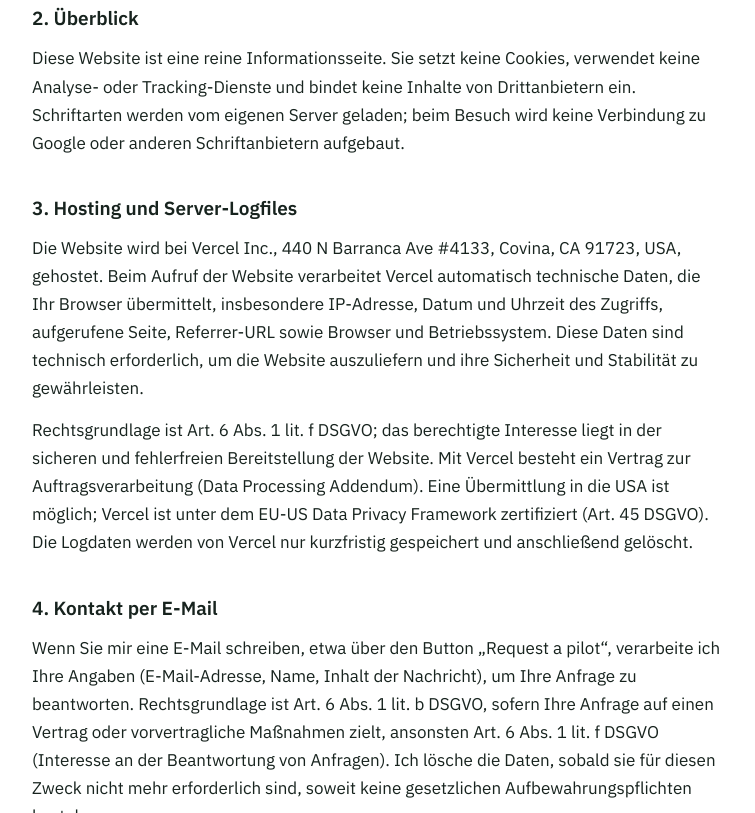
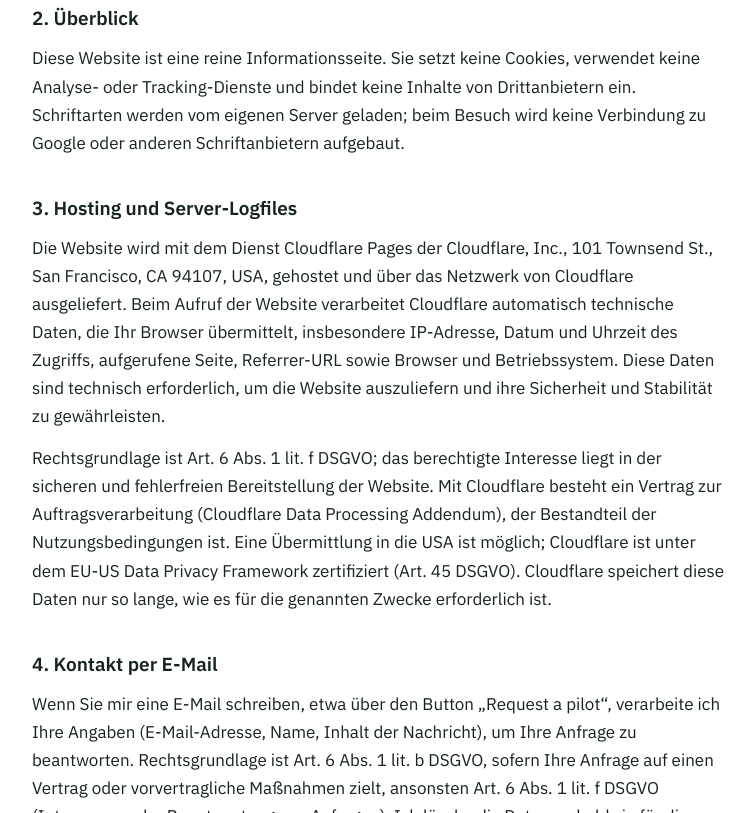
Before and after one commit to ppfo001-cloud/forestverify-site, a plain HTML site: page datenschutz.html in a window 1280 px wide. Shown: the part 535-1348 px from the top of the page, without its empty margins (252-1007 px from the left). Drawn offline with Linux system fonts and the light colour scheme.

Commit message:
Datenschutz: Hosting bei Cloudflare Pages statt Vercel
Co-Authored-By: Claude Opus 5.5 <noreply@anthropic.com>
Claude-Session: https://claude.ai/code/session_017vmtqVPUh6rjFrw8noGjtx

```diff
--- a/datenschutz.html
+++ b/datenschutz.html
@@ -26,8 +26,8 @@
   <p>Diese Website ist eine reine Informationsseite. Sie setzt keine Cookies, verwendet keine Analyse- oder Tracking-Dienste und bindet keine Inhalte von Drittanbietern ein. Schriftarten werden vom eigenen Server geladen; beim Besuch wird keine Verbindung zu Google oder anderen Schriftanbietern aufgebaut.</p>
 
   <h2>3. Hosting und Server-Logfiles</h2>
-  <p>Die Website wird bei Vercel Inc., 440 N Barranca Ave #4133, Covina, CA 91723, USA, gehostet. Beim Aufruf der Website verarbeitet Vercel automatisch technische Daten, die Ihr Browser übermittelt, insbesondere IP-Adresse, Datum und Uhrzeit des Zugriffs, aufgerufene Seite, Referrer-URL sowie Browser und Betriebssystem. Diese Daten sind technisch erforderlich, um die Website auszuliefern und ihre Sicherheit und Stabilität zu gewährleisten.</p>
-  <p>Rechtsgrundlage ist Art. 6 Abs. 1 lit. f DSGVO; das berechtigte Interesse liegt in der sicheren und fehlerfreien Bereitstellung der Website. Mit Vercel besteht ein Vertrag zur Auftragsverarbeitung (Data Processing Addendum). Eine Übermittlung in die USA ist möglich; Vercel ist unter dem EU-US Data Privacy Framework zertifiziert (Art. 45 DSGVO). Die Logdaten werden von Vercel nur kurzfristig gespeichert und anschließend gelöscht.</p>
+  <p>Die Website wird mit dem Dienst Cloudflare Pages der Cloudflare, Inc., 101 Townsend St., San Francisco, CA 94107, USA, gehostet und über das Netzwerk von Cloudflare ausgeliefert. Beim Aufruf der Website verarbeitet Cloudflare automatisch technische Daten, die Ihr Browser übermittelt, insbesondere IP-Adresse, Datum und Uhrzeit des Zugriffs, aufgerufene Seite, Referrer-URL sowie Browser und Betriebssystem. Diese Daten sind technisch erforderlich, um die Website auszuliefern und ihre Sicherheit und Stabilität zu gewährleisten.</p>
+  <p>Rechtsgrundlage ist Art. 6 Abs. 1 lit. f DSGVO; das berechtigte Interesse liegt in der sicheren und fehlerfreien Bereitstellung der Website. Mit Cloudflare besteht ein Vertrag zur Auftragsverarbeitung (Cloudflare Data Processing Addendum), der Bestandteil der Nutzungsbedingungen ist. Eine Übermittlung in die USA ist möglich; Cloudflare ist unter dem EU-US Data Privacy Framework zertifiziert (Art. 45 DSGVO). Cloudflare speichert diese Daten nur so lange, wie es für die genannten Zwecke erforderlich ist.</p>
 
   <h2>4. Kontakt per E-Mail</h2>
   <p>Wenn Sie mir eine E-Mail schreiben, etwa über den Button „Request a pilot“, verarbeite ich Ihre Angaben (E-Mail-Adresse, Name, Inhalt der Nachricht), um Ihre Anfrage zu beantworten. Rechtsgrundlage ist Art. 6 Abs. 1 lit. b DSGVO, sofern Ihre Anfrage auf einen Vertrag oder vorvertragliche Maßnahmen zielt, ansonsten Art. 6 Abs. 1 lit. f DSGVO (Interesse an der Beantwortung von Anfragen). Ich lösche die Daten, sobald sie für diesen Zweck nicht mehr erforderlich sind, soweit keine gesetzlichen Aufbewahrungspflichten bestehen.</p>
```
